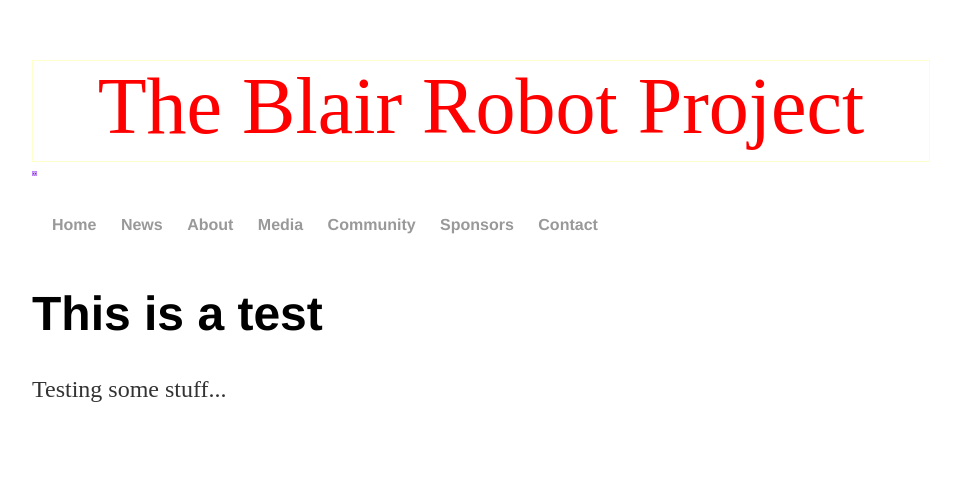
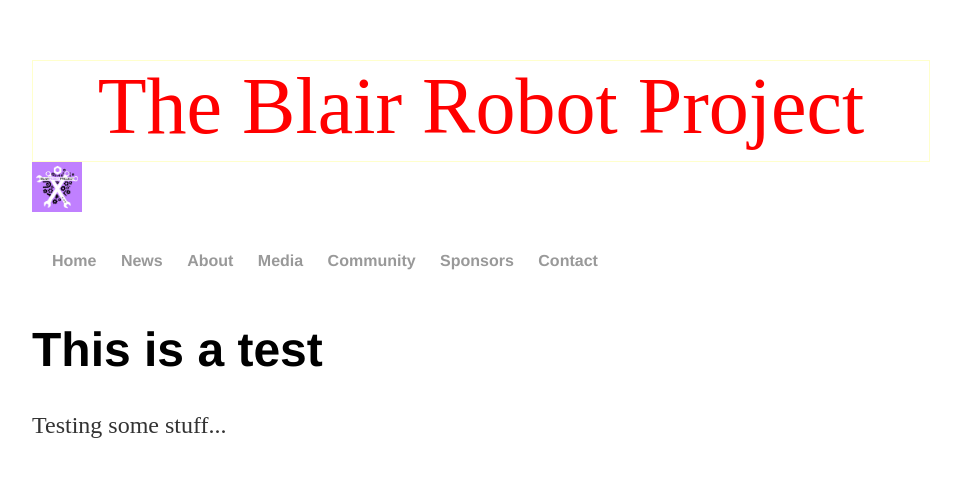
Before and after one commit to mouseythemouse/449, a Jekyll site: the page built from index.html, in a window 1280 px wide. Shown: the top 477 px of the page, without its empty margins (160-1121 px from the left). Built offline with Jekyll 4.4.1, drawn with Linux system fonts in a browser that asks for light colours.

Commit message:
Update default.html

```diff
--- a/_layouts/default.html
+++ b/_layouts/default.html
@@ -10,7 +10,7 @@
 			<header>
 				The Blair Robot Project
 			</header>
-			<img src = "purplelogo.png" style="width:5px;height:5px;position:relative;">
+			<img src = "purplelogo.png" style="width:50px;height:50px;float:middle;">
 			<nav>
 	    		<ul>
 	    			<!-- the tab stuff -->
```
